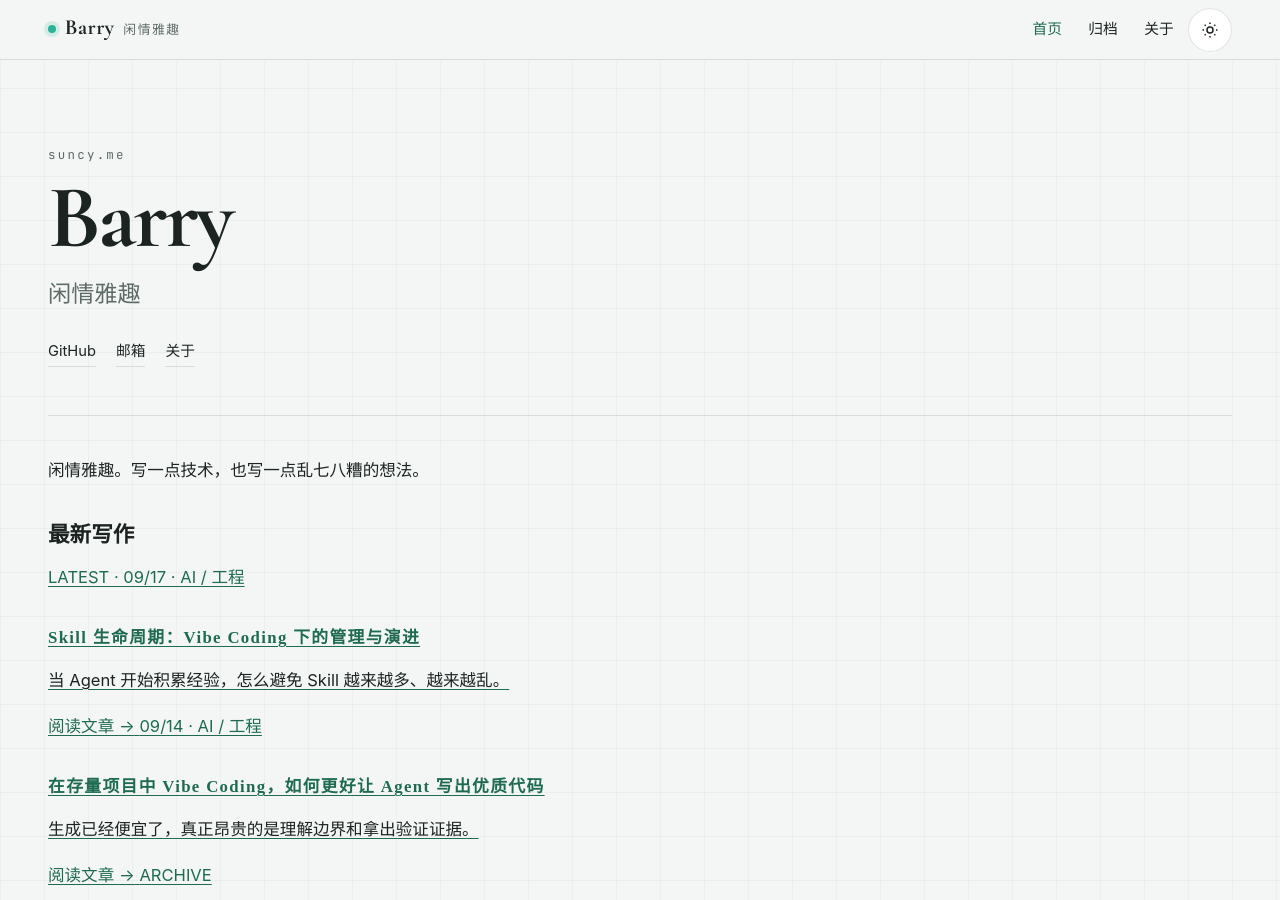
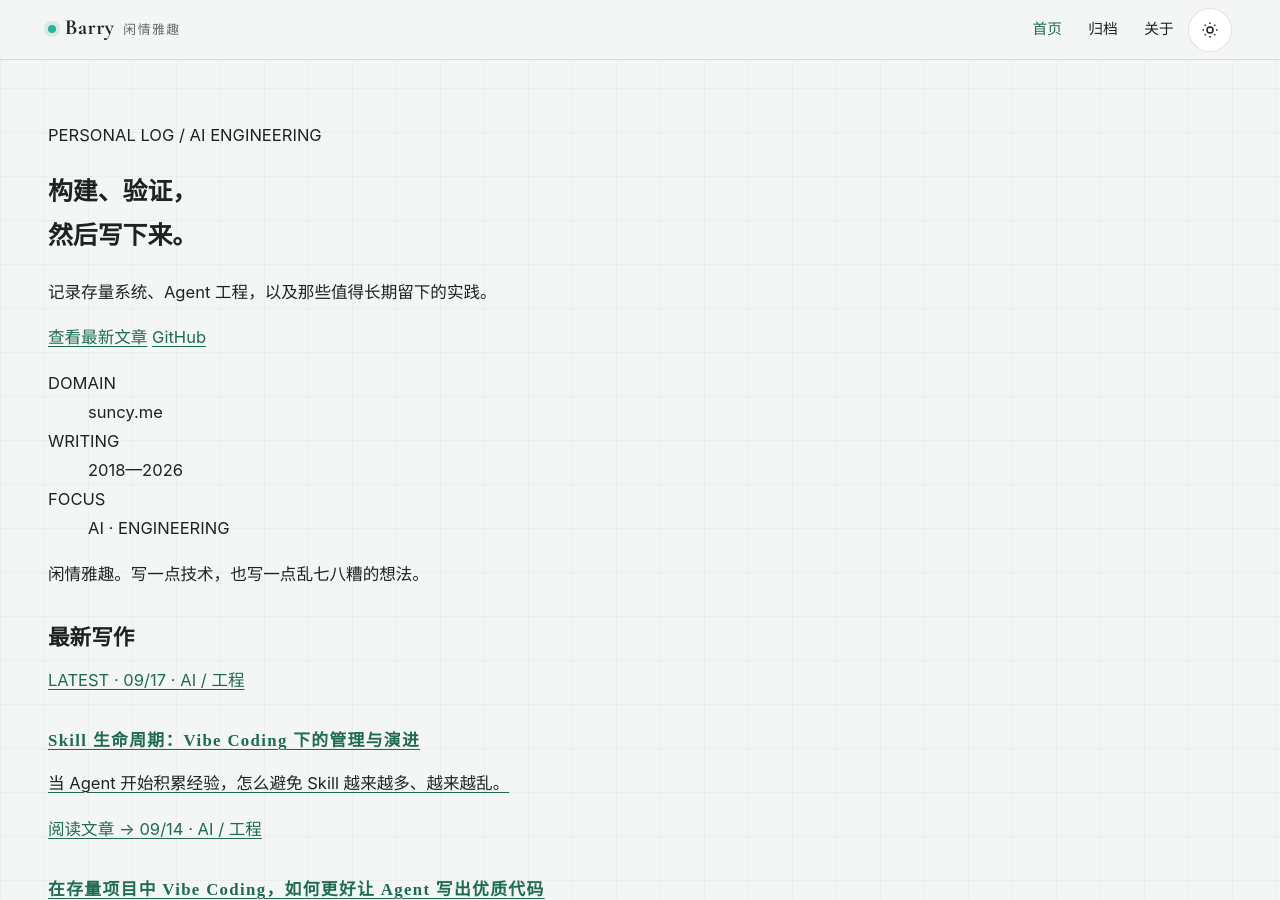
Before and after one commit to Barry04/Barry04.github.io, a Jekyll site: the page built from README.md, in a window 1280 px wide and 900 px high. Built offline with Jekyll 4.4.1, drawn with Linux system fonts in a browser that asks for light colours; our own code applies the rules of GitHub Pages for plain Markdown files.

Commit message:
feat: add modern homepage hero
Co-authored-by: Cursor <cursoragent@cursor.com>

```diff
--- a/_layouts/default.html
+++ b/_layouts/default.html
@@ -77,15 +77,21 @@
   </header>
   <main id="main-content" class="site-main">
     {% if page_is_home %}
-      <section class="hero">
-        <p class="hero-kicker">suncy.me</p>
-        <h1 class="hero-title">{{ brand }}</h1>
-        <p class="hero-motto">{{ motto }}</p>
-        <p class="hero-links">
-          <a href="https://github.com/Barry04">GitHub</a>
-          <a href="mailto:1289733914@gmail.com">邮箱</a>
-          <a href="{{ '/resources/AboutMe.html' | relative_url }}">关于</a>
-        </p>
+      <section class="home-hero" aria-labelledby="home-title">
+        <div class="home-hero__copy">
+          <p class="home-eyebrow">PERSONAL LOG / AI ENGINEERING</p>
+          <h1 id="home-title" class="home-title">构建、验证，<br>然后写下来。</h1>
+          <p class="home-intro">记录存量系统、Agent 工程，以及那些值得长期留下的实践。</p>
+          <p class="home-actions">
+            <a class="home-button home-button--primary" href="#latest-writing">查看最新文章</a>
+            <a class="home-button" href="https://github.com/Barry04">GitHub</a>
+          </p>
+        </div>
+        <dl class="home-status" aria-label="站点信息">
+          <div><dt>DOMAIN</dt><dd>suncy.me</dd></div>
+          <div><dt>WRITING</dt><dd>2018—2026</dd></div>
+          <div><dt>FOCUS</dt><dd>AI · ENGINEERING</dd></div>
+        </dl>
       </section>
     {% endif %}
     {% if page_is_article and page.title %}
```
